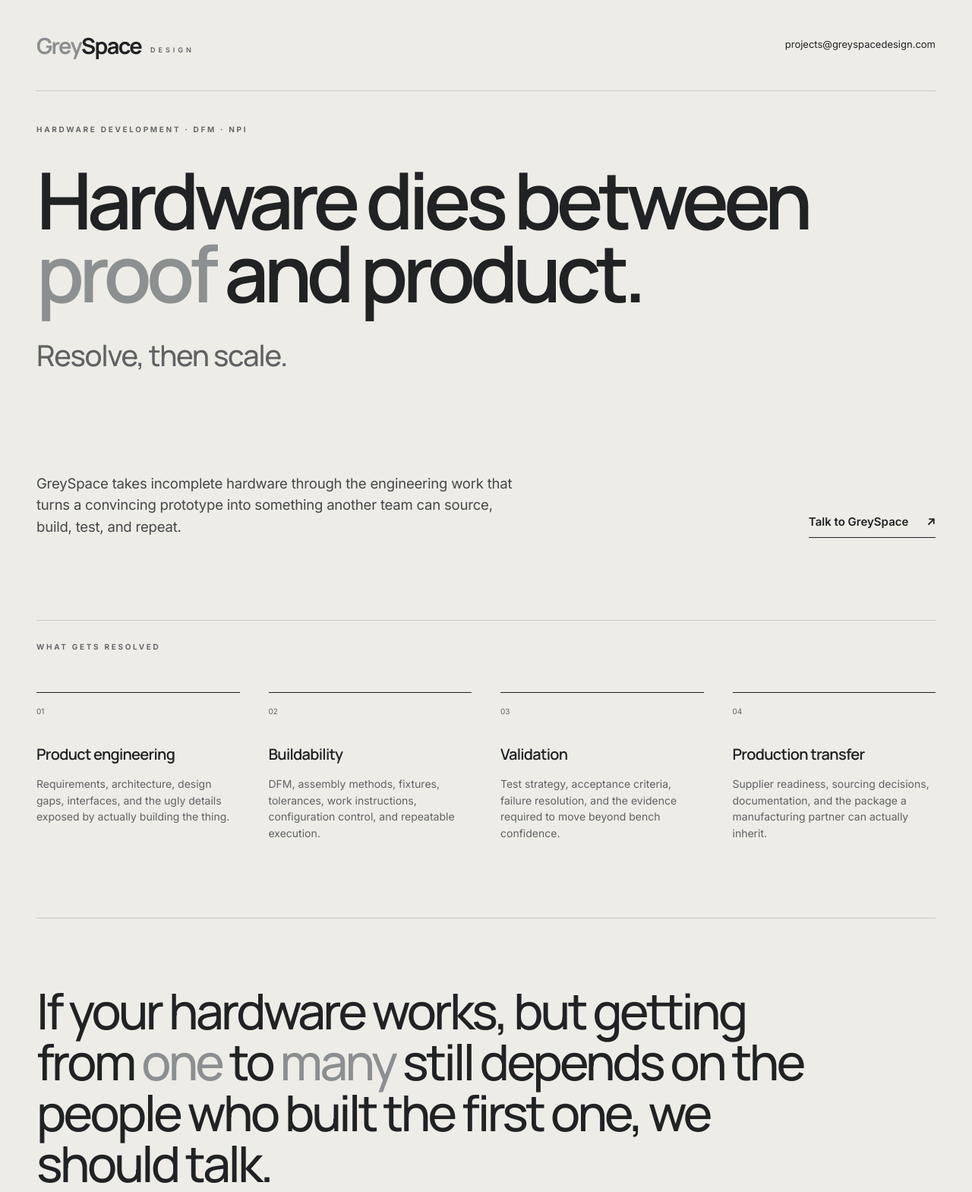
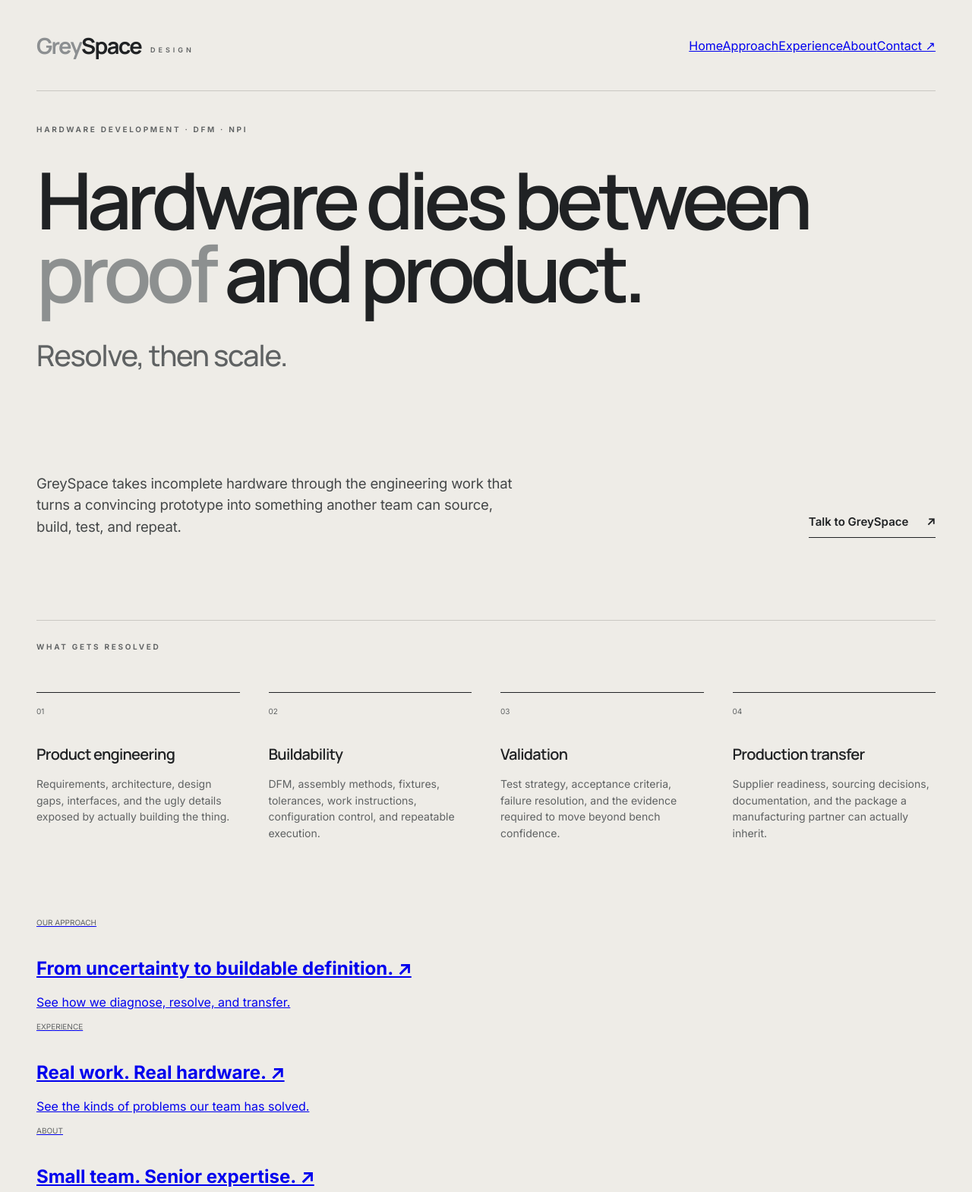
Before and after one commit to GreySpace-Design/greyspace-site, a plain HTML site: page index.html in a window 1280 px wide. Shown: the top 1569 px of the page at 76% size. Drawn offline with Linux system fonts and the light colour scheme.

Commit message:
Connect Rev 1 pages from landing page

```diff
--- a/index.html
+++ b/index.html
@@ -19,7 +19,7 @@
         <span class="brand-grey">Grey</span><span class="brand-space">Space</span>
         <span class="brand-design">DESIGN</span>
       </a>
-      <a class="contact-link" href="mailto:projects@greyspacedesign.com">projects@greyspacedesign.com</a>
+      <nav class="site-nav" aria-label="Main navigation"><a href="index.html">Home</a><a href="approach.html">Approach</a><a href="experience.html">Experience</a><a href="about.html">About</a><a href="mailto:projects@greyspacedesign.com">Contact ↗</a></nav>
     </header>
 
     <section class="hero">
@@ -77,7 +77,7 @@
       </div>
     </section>
 
-    <section class="closing">
+    <section class="site-teasers"><a href="approach.html"><span class="number">OUR APPROACH</span><h2>From uncertainty to buildable definition. ↗</h2><p>See how we diagnose, resolve, and transfer.</p></a><a href="experience.html"><span class="number">EXPERIENCE</span><h2>Real work. Real hardware. ↗</h2><p>See the kinds of problems our team has solved.</p></a><a href="about.html"><span class="number">ABOUT</span><h2>Small team. Senior expertise. ↗</h2><p>Meet the capabilities behind GreySpace.</p></a></section><section class="closing">
       <p class="closing-copy">
         If your hardware works, but getting from <em>one</em> to <em>many</em> still depends
         on the people who built the first one, we should talk.
```
